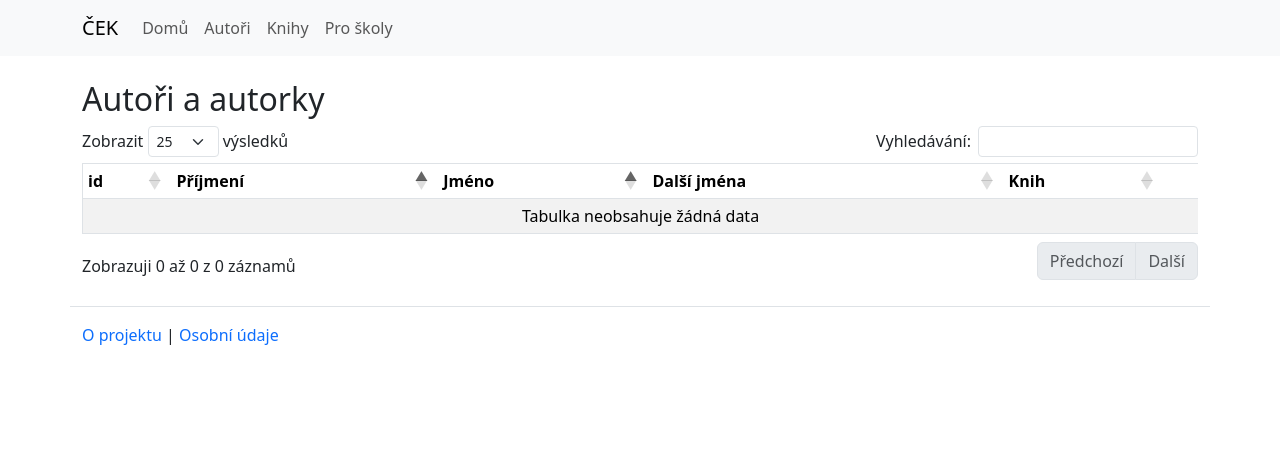
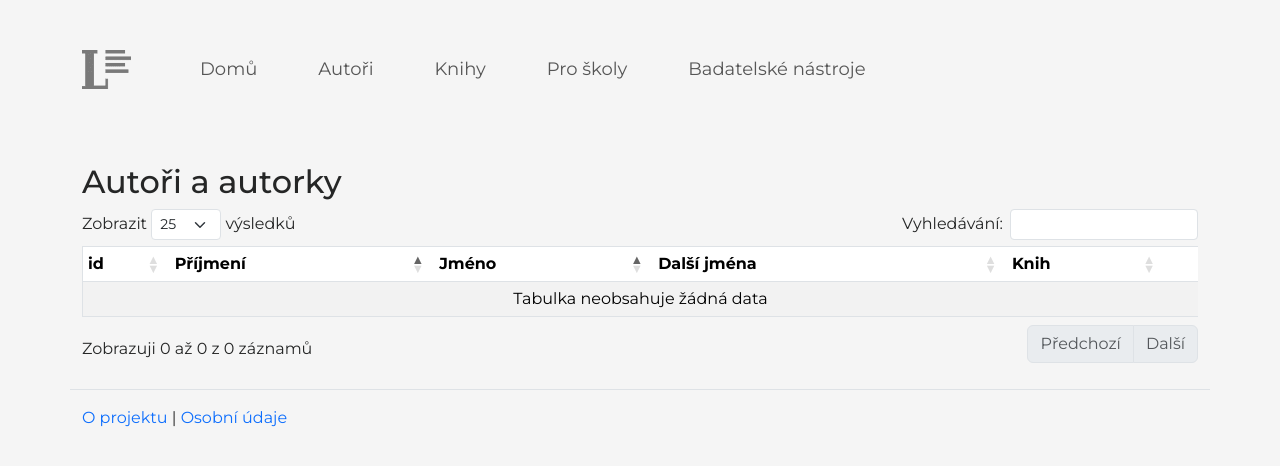
Before and after one commit to kloudak/new-cek, a Django app: template web/templates/web/author_list.html in a window 1280 px wide. Shown: the top 466 px of the page. Run offline with Django 5.2, Linux system fonts and the light colour scheme; the template is opened without the code that fills it, so the values that code supplies are empty; some libraries are stand-ins or nearby versions.

Commit message:
Styling of the navbar.

```diff
--- a/web/static/web/css/styles.css
+++ b/web/static/web/css/styles.css
@@ -1,3 +1,38 @@
+body {
+    background-color: rgb(245,245,245);
+    font-family: Montserrat, Arial;
+    font-weight: 400;
+    color: rgba(6,7,7,0.87);
+}
+
+@media (min-width:992px) {
+    li.nav-item a {
+        position: relative;
+        text-decoration: none;
+    }
+
+    li.nav-item a.active::after, li.nav-item a:hover::after {
+        content: ''; /* Required for pseudo-elements */
+        display: block;
+        width: 50%; /* Sets the line width to half the width of the link */
+        height: 1px; /* The thickness of the underline */
+        background-color: rgb(211,90,1); /* Color of the underline */
+        position: absolute;
+        left: 25%; /* Centers the line (50% width - 25% left offset) */
+        bottom: 8px; /* Adjusts vertical position of the line */
+    }
+
+    nav.navbar {
+        background-color: transparent !important;
+        font-size: 18px;
+        padding: 45px 0;
+    }
+
+    nav.navbar li.nav-item {
+        padding-left: 45px;
+    }
+}
+
 /* Custom styles for DataTable */
 .dataTables_wrapper .dataTable {
     border-collapse: collapse; /* Ensures borders are handled in the most compact way */
--- a/web/templates/web/base.html
+++ b/web/templates/web/base.html
@@ -3,6 +3,8 @@
 <html>
 <head>
     <title>{% block title %}My Site{% endblock %}</title>
+    <!-- FONTS -->
+    <link rel="stylesheet" href="https://fonts.googleapis.com/css2?family=Montserrat:ital,wght@0,100;0,200;0,300;0,400;0,500;0,600;0,700;0,800;0,900;1,100;1,200;1,300;1,400;1,500;1,600;1,700;1,800;1,900&amp;display=swap" data-tag="font">
     <!-- Bootstrap CSS & icons -->
     <link href="https://cdn.jsdelivr.net/npm/bootstrap@5.3.3/dist/css/bootstrap.min.css" rel="stylesheet" integrity="sha384-QWTKZyjpPEjISv5WaRU9OFeRpok6YctnYmDr5pNlyT2bRjXh0JMhjY6hW+ALEwIH" crossorigin="anonymous">
     <link rel="stylesheet" href="https://cdn.jsdelivr.net/npm/bootstrap-icons@1.11.3/font/bootstrap-icons.min.css">
--- a/web/templates/web/navigation.html
+++ b/web/templates/web/navigation.html
@@ -1,8 +1,16 @@
 {% load web_tags %}
+{% load static %}
 <nav class="navbar navbar-expand-lg navbar-light bg-light">
     <div class="container">
-        <a class="navbar-brand" href="{% url 'index' %}">ČEK</a>
-        <div class="collapse navbar-collapse">
+        <a class="navbar-brand" href="{% url 'index' %}">
+            <img src="{% static 'web/images/ucl-logo-nav.png' %}"/>
+        </a>
+        <!-- Toggle button for small screens -->
+        <button class="navbar-toggler" type="button" data-bs-toggle="collapse" data-bs-target="#navbarNav" aria-controls="navbarNav" aria-expanded="false" aria-label="Toggle navigation">
+            <span class="navbar-toggler-icon"></span>
+        </button>
+        <!-- Navigation items -->
+        <div class="collapse navbar-collapse" id="navbarNav">
             <ul class="navbar-nav mr-auto">
                 <li class="nav-item">
                     <a class="nav-link {% is_active 'index' %}" href="{% url 'index' %}">Domů</a>
@@ -16,6 +24,9 @@
                 <li class="nav-item">
                     <a class="nav-link {% is_active 'for_schools' %}" href="{% url 'for_schools' %}">Pro školy</a>
                 </li>
+                <li class="nav-item">
+                    <a class="nav-link" href="">Badatelské nástroje</a>
+                </li>
             </ul>
         </div>
     </div>
```
Also changed, not shown: web/static/web/images/ucl-logo-nav.png (added).
